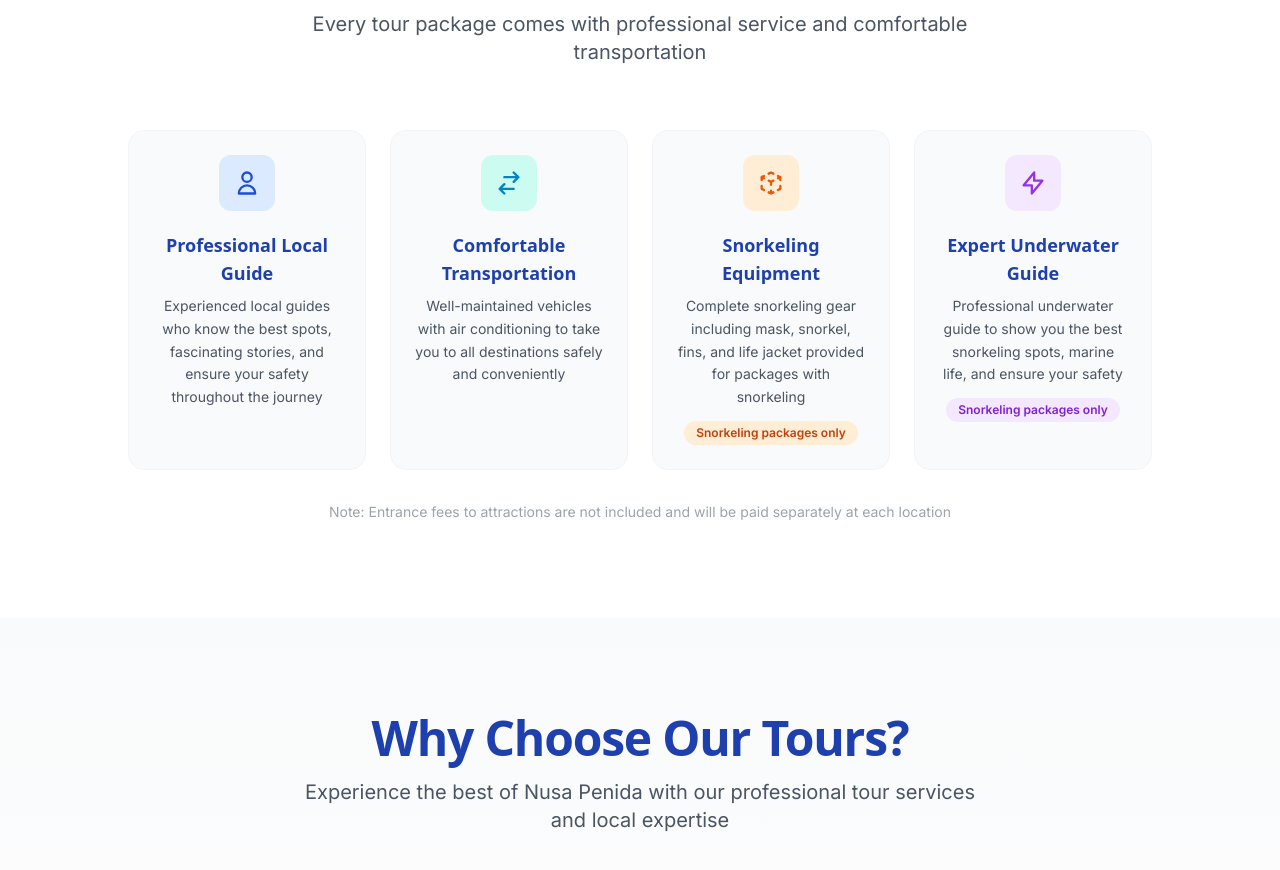
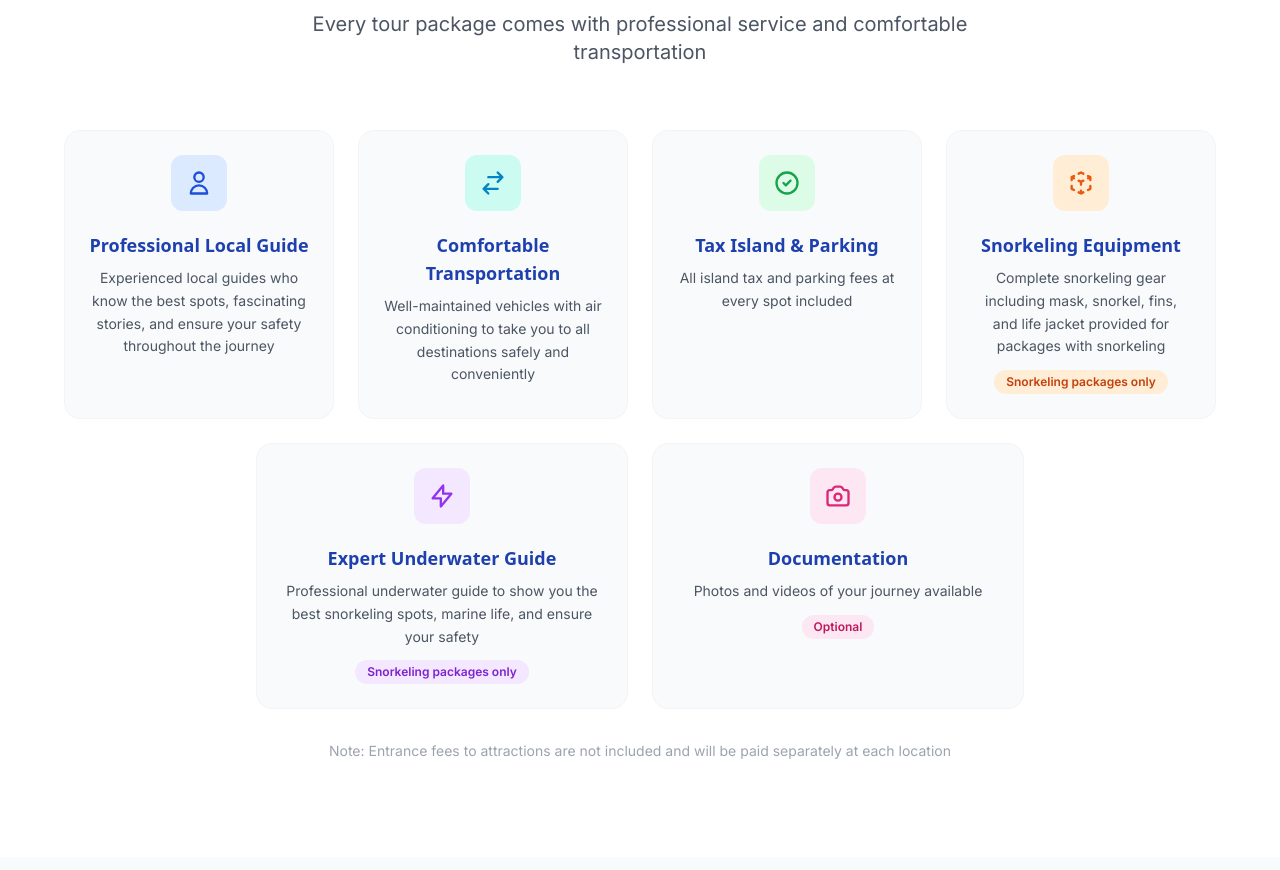
Before and after one commit to reikidevs/nusabeetrip, a Next.js app: page /tours in a window 1280 px wide. Shown: the part 1660-2530 px from the top of the page. Built offline with nearby package versions, Linux system fonts and the light colour scheme; no server answers; the database is empty.

Commit message:
feat: add Tax Island & Parking Ticket card to What's Included section

```diff
--- a/src/app/tours/ToursPageContent.tsx
+++ b/src/app/tours/ToursPageContent.tsx
@@ -121,7 +121,7 @@ export default function ToursPageContent({ tourPackages }: ToursPageContentProps
               </p>
             </div>
 
-            <div className="grid sm:grid-cols-2 lg:grid-cols-4 gap-6 max-w-5xl mx-auto">
+            <div className="grid sm:grid-cols-2 lg:grid-cols-4 gap-6 max-w-6xl mx-auto">
               {/* Professional Guide */}
               <div className="group bg-gray-50 rounded-2xl p-6 border border-gray-100 hover:shadow-lg hover:-translate-y-1 transition-all duration-300 text-center">
                 <div className="w-14 h-14 bg-blue-100 rounded-xl flex items-center justify-center mx-auto mb-5 group-hover:scale-110 transition-transform duration-300">
@@ -144,6 +144,17 @@ export default function ToursPageContent({ tourPackages }: ToursPageContentProps
                 <p className="text-gray-600 text-sm leading-relaxed">{t.tours.comfortableTransportDesc}</p>
               </div>
 
+              {/* Tax Island & Parking Ticket */}
+              <div className="group bg-gray-50 rounded-2xl p-6 border border-gray-100 hover:shadow-lg hover:-translate-y-1 transition-all duration-300 text-center">
+                <div className="w-14 h-14 bg-green-100 rounded-xl flex items-center justify-center mx-auto mb-5 group-hover:scale-110 transition-transform duration-300">
+                  <svg className="w-7 h-7 text-green-600" fill="none" stroke="currentColor" viewBox="0 0 24 24">
+                    <path strokeLinecap="round" strokeLinejoin="round" strokeWidth={2} d="M9 12l2 2 4-4m6 2a9 9 0 11-18 0 9 9 0 0118 0z" />
+                  </svg>
+                </div>
+                <h3 className="text-lg font-bold text-brand-blue-800 mb-2">{language === 'id' ? 'Pajak Pulau & Parkir' : 'Tax Island & Parking'}</h3>
+                <p className="text-gray-600 text-sm leading-relaxed">{language === 'id' ? 'Semua biaya pajak pulau dan parkir di setiap spot sudah termasuk' : 'All island tax and parking fees at every spot included'}</p>
+              </div>
+
               {/* Snorkeling Equipment */}
               <div className="group bg-gray-50 rounded-2xl p-6 border border-gray-100 hover:shadow-lg hover:-translate-y-1 transition-all duration-300 text-center">
                 <div className="w-14 h-14 bg-orange-100 rounded-xl flex items-center justify-center mx-auto mb-5 group-hover:scale-110 transition-transform duration-300">
@@ -157,7 +168,10 @@ export default function ToursPageContent({ tourPackages }: ToursPageContentProps
                   {t.tours.snorkelingOnly}
                 </span>
               </div>
+            </div>
 
+            {/* Second Row */}
+            <div className="grid sm:grid-cols-2 lg:grid-cols-2 gap-6 max-w-3xl mx-auto mt-6">
               {/* Underwater Guide */}
               <div className="group bg-gray-50 rounded-2xl p-6 border border-gray-100 hover:shadow-lg hover:-translate-y-1 transition-all duration-300 text-center">
                 <div className="w-14 h-14 bg-purple-100 rounded-xl flex items-center justify-center mx-auto mb-5 group-hover:scale-110 transition-transform duration-300">
@@ -169,6 +183,21 @@ export default function ToursPageContent({ tourPackages }: ToursPageContentProps
                 <p className="text-gray-600 text-sm leading-relaxed">{t.tours.underwaterGuideDesc}</p>
                 <span className="inline-block mt-3 text-xs bg-purple-100 text-purple-700 px-3 py-1 rounded-full font-semibold">
                   {t.tours.snorkelingOnly}
+                </span>
+              </div>
+
+              {/* Documentation */}
+              <div className="group bg-gray-50 rounded-2xl p-6 border border-gray-100 hover:shadow-lg hover:-translate-y-1 transition-all duration-300 text-center">
+                <div className="w-14 h-14 bg-pink-100 rounded-xl flex items-center justify-center mx-auto mb-5 group-hover:scale-110 transition-transform duration-300">
+                  <svg className="w-7 h-7 text-pink-600" fill="none" stroke="currentColor" viewBox="0 0 24 24">
+                    <path strokeLinecap="round" strokeLinejoin="round" strokeWidth={2} d="M3 9a2 2 0 012-2h.93a2 2 0 001.664-.89l.812-1.22A2 2 0 0110.07 4h3.86a2 2 0 011.664.89l.812 1.22A2 2 0 0018.07 7H19a2 2 0 012 2v9a2 2 0 01-2 2H5a2 2 0 01-2-2V9z" />
+                    <path strokeLinecap="round" strokeLinejoin="round" strokeWidth={2} d="M15 13a3 3 0 11-6 0 3 3 0 016 0z" />
+                  </svg>
+                </div>
+                <h3 className="text-lg font-bold text-brand-blue-800 mb-2">{language === 'id' ? 'Dokumentasi' : 'Documentation'}</h3>
+                <p className="text-gray-600 text-sm leading-relaxed">{language === 'id' ? 'Foto dan video perjalanan Anda tersedia' : 'Photos and videos of your journey available'}</p>
+                <span className="inline-block mt-3 text-xs bg-pink-100 text-pink-700 px-3 py-1 rounded-full font-semibold">
+                  {language === 'id' ? 'Opsional' : 'Optional'}
                 </span>
               </div>
             </div>
```
